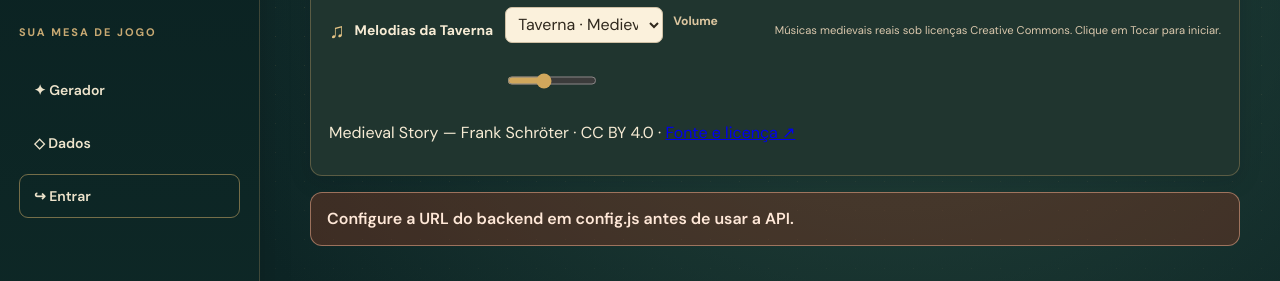
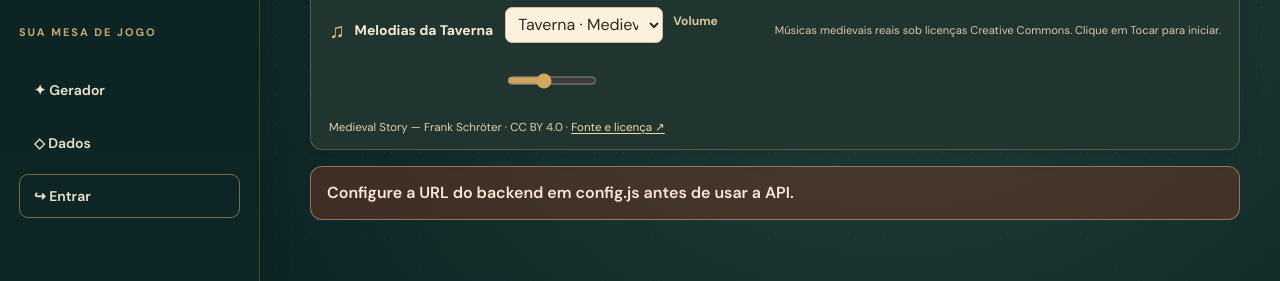
Before and after one commit to Orfeu-Lira/Gerador-de-hist-rias-de-RPG, a website: page public/index.html in a window 1280 px wide. Shown: the part 94-375 px from the top of the page. Drawn offline with Linux system fonts and the light colour scheme.

Commit message:
design: visible Creative Commons music attribution and source links

```diff
--- a/public/style.css
+++ b/public/style.css
@@ -263,3 +263,8 @@ body.tela-acesso .menu-legenda,body.tela-acesso .menu-rodape{display:none}
  .musica-ambiente-controles{width:100%}
  .musica-ambiente .suave{width:100%}
 }
+
+/* Créditos obrigatórios das gravações Creative Commons */
+.musica-ambiente .musica-creditos{margin:0;color:#e1d0ad;font-size:.72rem;line-height:1.45;width:100%}
+.musica-creditos a{color:#f3dba3;text-decoration:underline;text-underline-offset:2px}
+.musica-creditos a:hover{color:#fff6dd}
```
